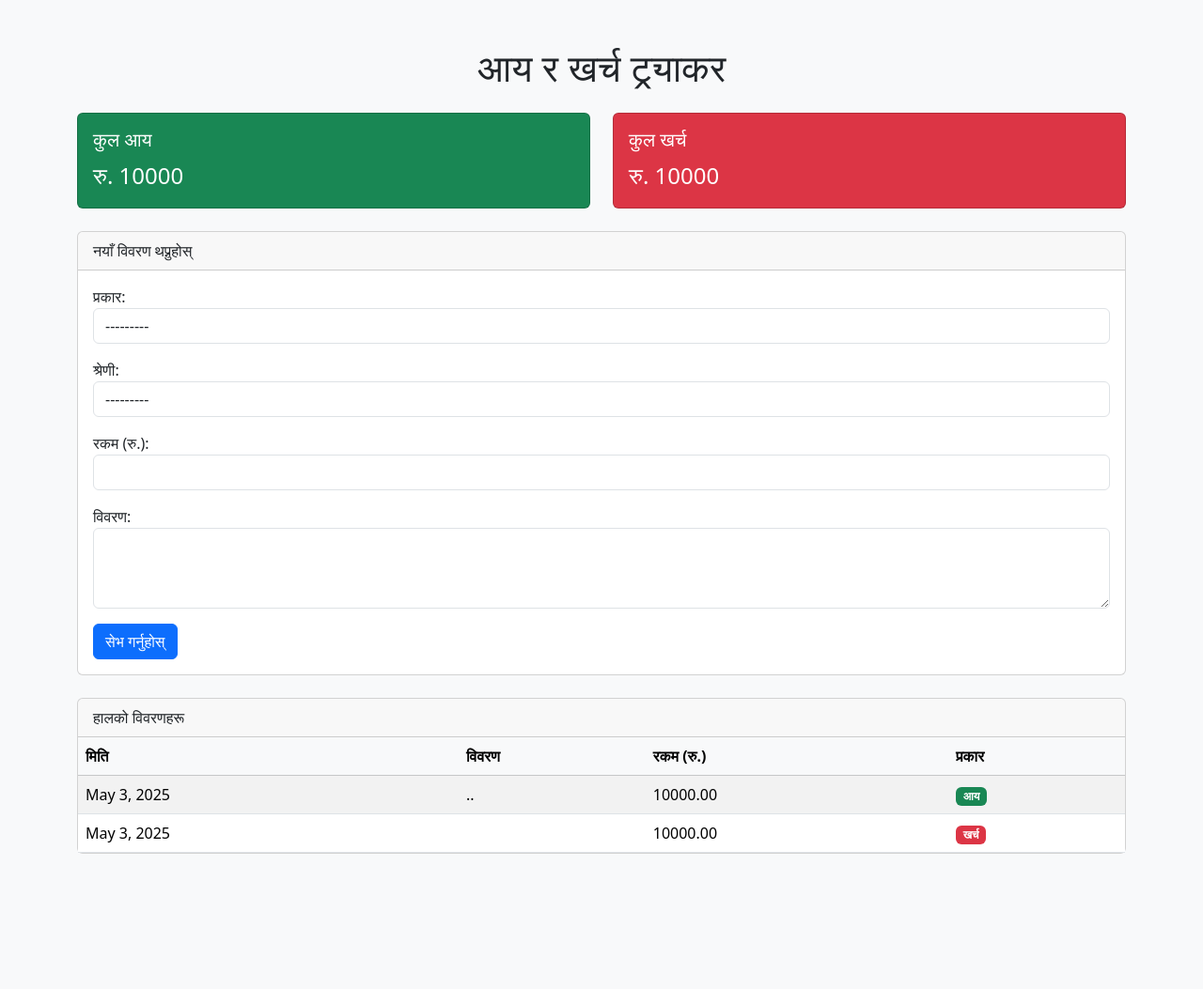
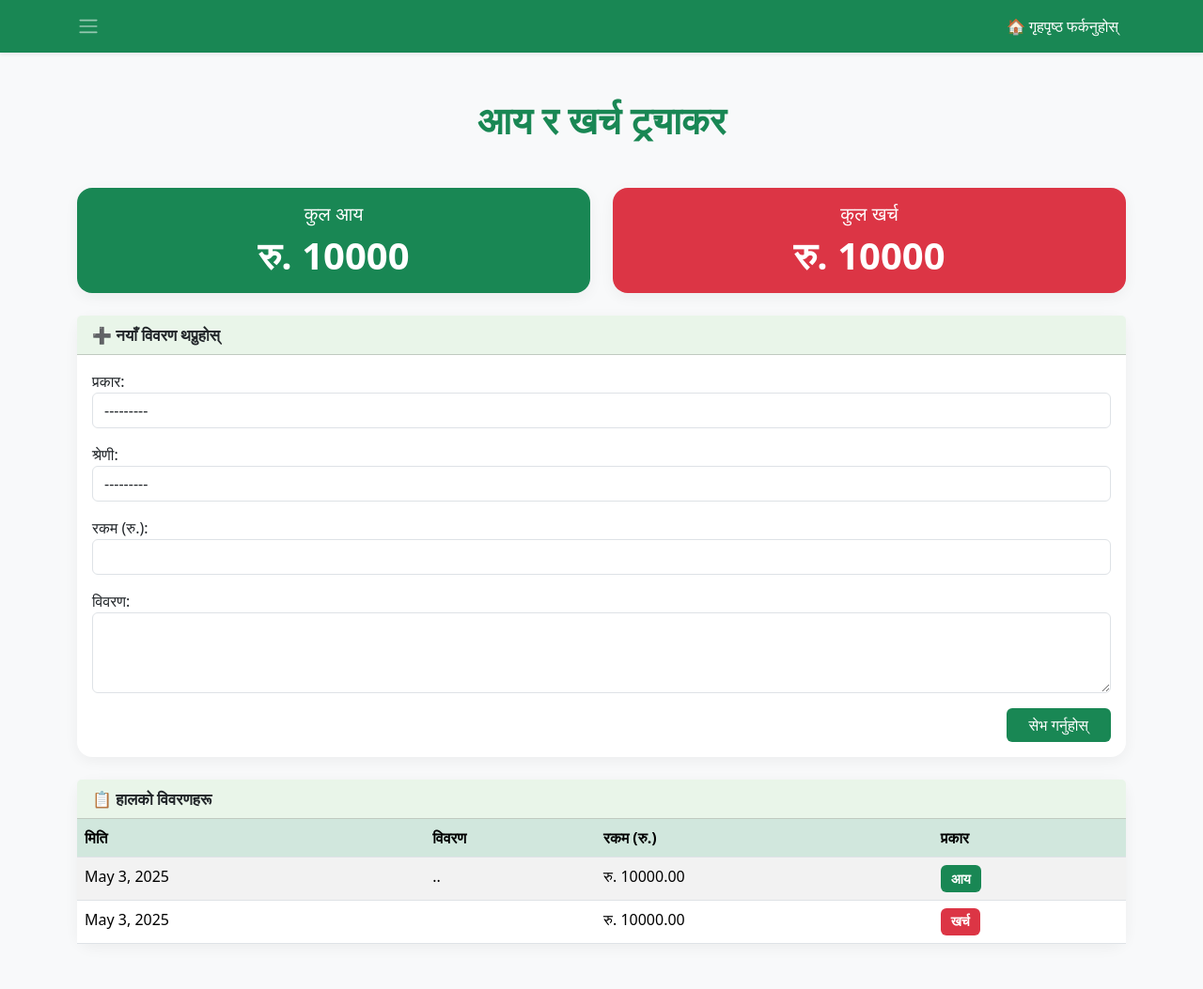
Before and after one commit to aus2005/samriddha_kisan, a Django app: page /expense_tracker/ in a window 1280 px wide. Shown: the whole page at 94% size. Before the commit the page ends 909 px from the top, so only its background shows below. Run offline with Django 5.2, Linux system fonts and the light colour scheme; a user stored in the database is signed in; data comes from the database, SQL or seed files in the repository; both versions use the stored data as it was after the commit.

Commit message:
Layout Changes

```diff
--- a/myproject/templates/tracker.html
+++ b/myproject/templates/tracker.html
@@ -7,46 +7,114 @@
       href="https://cdn.jsdelivr.net/npm/bootstrap@5.3.3/dist/css/bootstrap.min.css"
       rel="stylesheet"
     />
+    <style>
+      body {
+        background-color: #f8f9fa;
+      }
+
+      .navbar-brand {
+        font-weight: bold;
+      }
+
+      .card {
+        border: none;
+        box-shadow: 0 4px 15px rgba(0, 0, 0, 0.05);
+        border-radius: 1rem;
+      }
+
+      .card-header {
+        font-weight: 600;
+        font-size: 1.05rem;
+        background-color: #e9f5e9;
+        border-top-left-radius: 1rem;
+        border-top-right-radius: 1rem;
+      }
+
+      .badge {
+        font-size: 0.9rem;
+        padding: 0.5em 0.75em;
+      }
+
+      .btn-primary {
+        background-color: #198754;
+        border: none;
+      }
+
+      .btn-primary:hover {
+        background-color: #157347;
+      }
+
+      .table thead th {
+        background-color: #d1e7dd;
+      }
+
+      h1 {
+        font-weight: 700;
+        color: #198754;
+      }
+    </style>
   </head>
-  <body class="bg-light">
+  <body>
+
+    <nav class="navbar navbar-expand-lg navbar-dark bg-success shadow-sm">
+      <div class="container">
+
+          <span class="navbar-toggler-icon"></span>
+        </button>
+        <div
+          class="collapse navbar-collapse justify-content-end"
+          id="navbarNav"
+        >
+          <ul class="navbar-nav">
+            <li class="nav-item">
+              <a class="nav-link active" href="/">🏠 गृहपृष्ठ फर्कनुहोस्</a>
+            </li>
+          </ul>
+        </div>
+      </div>
+    </nav>
+
     <div class="container my-5">
-      <h1 class="text-center mb-4">आय र खर्च ट्र्याकर</h1>
+      <h1 class="text-center mb-5">आय र खर्च ट्र्याकर</h1>
 
-      <div class="row mb-4">
-        <div class="col-md-6">
-          <div class="card text-white bg-success">
+      <div class="row mb-4 text-center">
+        <div class="col-md-6 mb-3 mb-md-0">
+          <div class="card text-white bg-success h-100">
             <div class="card-body">
               <h5 class="card-title">कुल आय</h5>
-              <p class="card-text fs-4">रु. {{ total_income }}</p>
+              <p class="card-text display-6 fw-bold">रु. {{ total_income }}</p>
             </div>
           </div>
         </div>
         <div class="col-md-6">
-          <div class="card text-white bg-danger">
+          <div class="card text-white bg-danger h-100">
             <div class="card-body">
               <h5 class="card-title">कुल खर्च</h5>
-              <p class="card-text fs-4">रु. {{ total_expense }}</p>
+              <p class="card-text display-6 fw-bold">रु. {{ total_expense }}</p>
             </div>
           </div>
         </div>
       </div>
 
-      <!-- Add Transaction Form -->
       <div class="card mb-4">
-        <div class="card-header">नयाँ विवरण थप्नुहोस्</div>
+        <div class="card-header">➕ नयाँ विवरण थप्नुहोस्</div>
         <div class="card-body">
           <form method="post">
             {% csrf_token %} {{ form.as_p }}
-            <button type="submit" class="btn btn-primary">सेभ गर्नुहोस्</button>
+            <div class="text-end">
+              <button type="submit" class="btn btn-primary px-4">
+                सेभ गर्नुहोस्
+              </button>
+            </div>
           </form>
         </div>
       </div>
 
       <div class="card">
-        <div class="card-header">हालको विवरणहरू</div>
+        <div class="card-header">📋 हालको विवरणहरू</div>
         <div class="card-body p-0">
           <table class="table table-striped mb-0">
-            <thead class="table-light">
+            <thead>
               <tr>
                 <th>मिति</th>
                 <th>विवरण</th>
@@ -59,7 +127,7 @@
               <tr>
                 <td>{{ tx.date }}</td>
                 <td>{{ tx.description }}</td>
-                <td>{{ tx.amount }}</td>
+                <td>रु. {{ tx.amount }}</td>
                 <td>
                   {% if tx.type == 'income' %}
                   <span class="badge bg-success">आय</span>
@@ -70,7 +138,9 @@
               </tr>
               {% empty %}
               <tr>
-                <td colspan="4" class="text-center">हालसम्म कुनै विवरण छैन।</td>
+                <td colspan="4" class="text-center text-muted py-4">
+                  हालसम्म कुनै विवरण छैन।
+                </td>
               </tr>
               {% endfor %}
             </tbody>
@@ -78,5 +148,7 @@
         </div>
       </div>
     </div>
+
+    <script src="https://cdn.jsdelivr.net/npm/bootstrap@5.3.3/dist/js/bootstrap.bundle.min.js"></script>
   </body>
 </html>
```
Also changed, not shown: myproject/templates/home.html (+62 -93 lines), myproject/templates/marketplace.html (+19 -2 lines), myproject/db.sqlite3.
